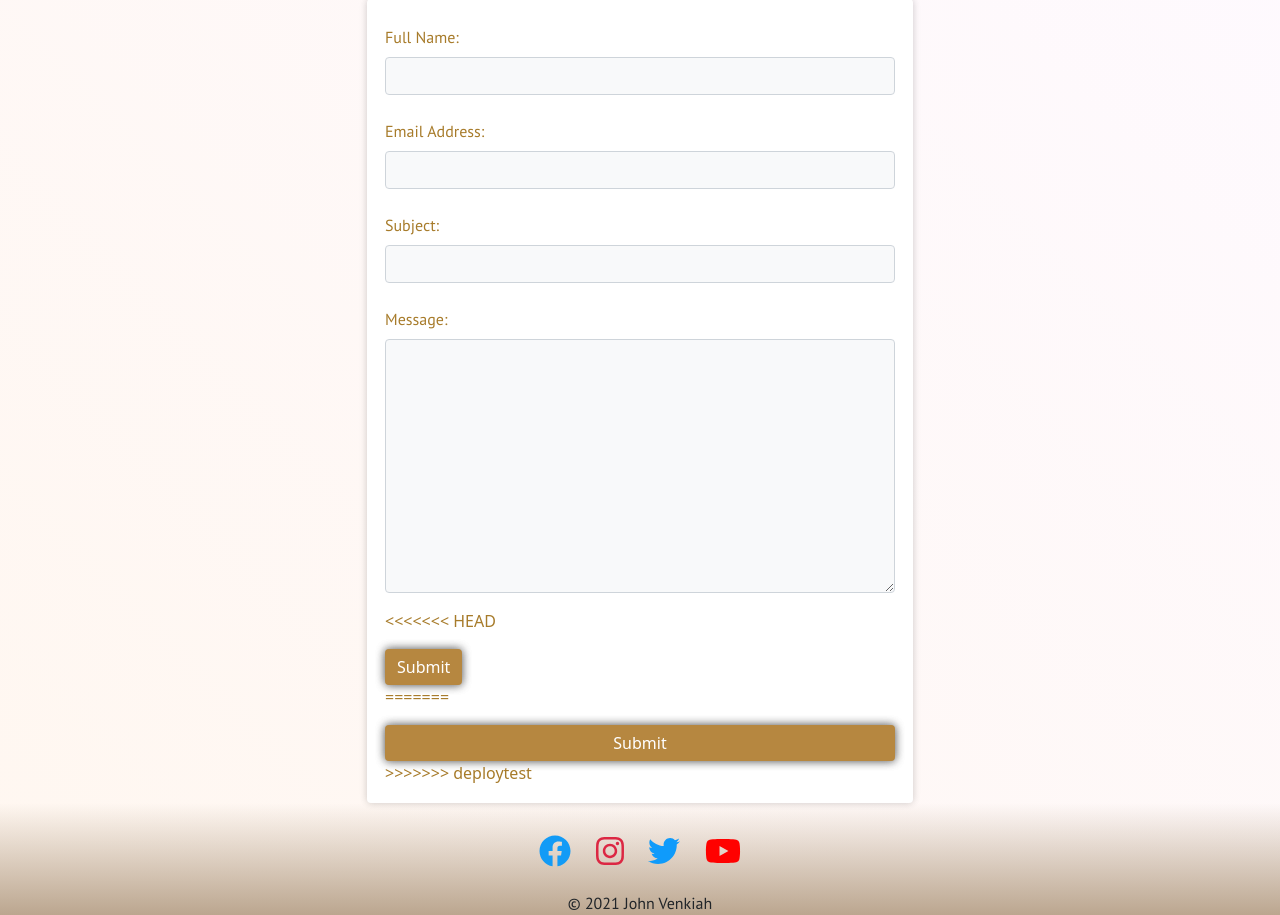
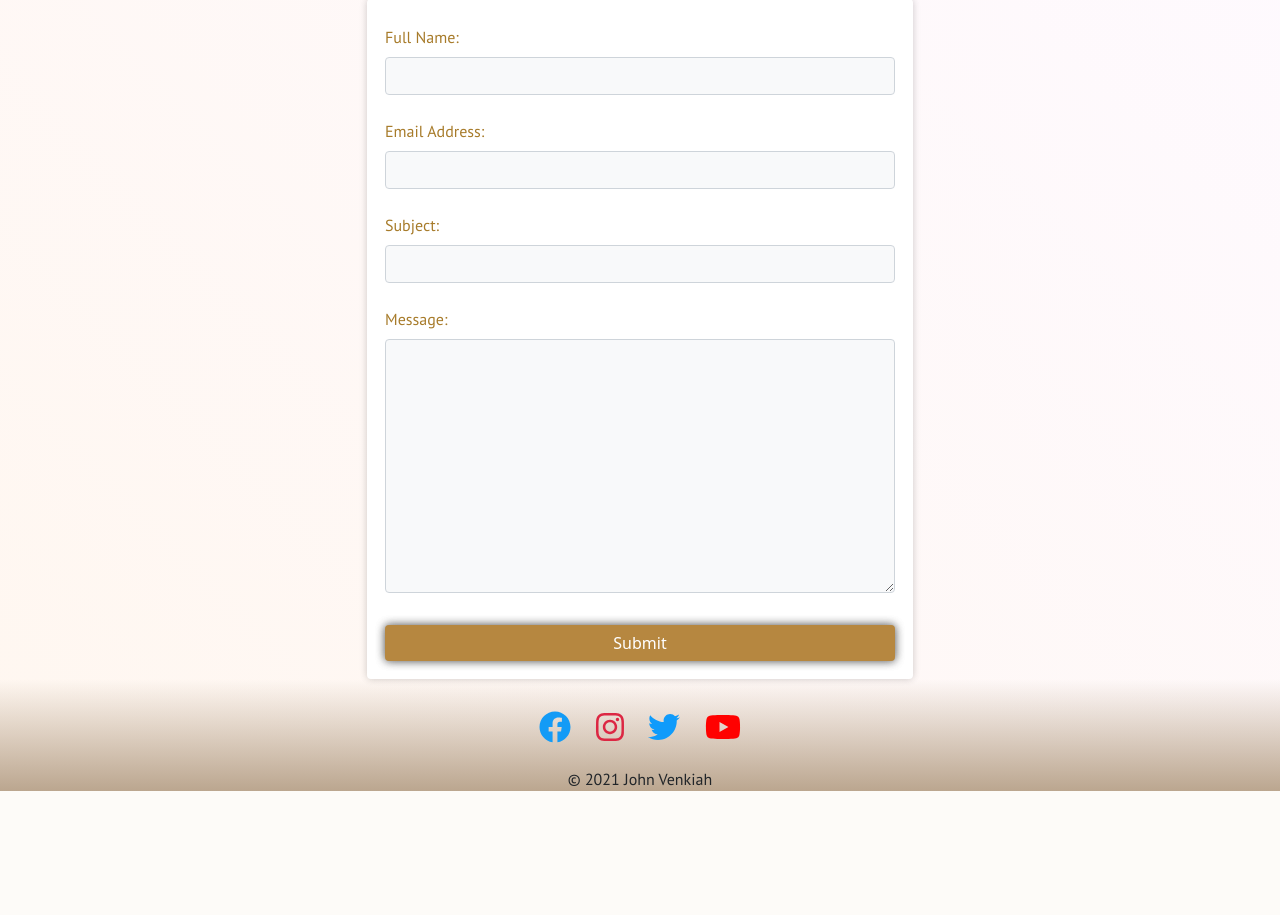
Before and after one commit to johnvenkiah/CI_PP4_John_Venkiah, a Django app: page /contact/ in a window 1280 px wide. Shown: the part 182-1097 px from the top of the page. After the commit the page ends 973 px from the top, so only its background shows below. Run offline with Django 3.2, Linux system fonts and the light colour scheme; some web fonts are replaced.

```diff
--- a/static/css/style.css
+++ b/static/css/style.css
@@ -498,6 +498,8 @@ top: 1px;
 
 .save-share-link {
     font-size: .6rem;
+    border: 1px solid rgb(141, 96, 0);
+    box-shadow: none;
 }
 
 .bg-creme {
@@ -561,7 +563,7 @@ margin-top: 18%;
 font-size: 3rem;
 }
 
-.hide-sold label[for="id_sold"], .hide-sold label[for="id_sold"] #id_sold {
+.hide-sold label[for="id_sold"], .hide-sold label[for="id_sold"], #id_sold {
     display: none;
 }
 
--- a/templates/contact/contact.html
+++ b/templates/contact/contact.html
@@ -8,13 +8,9 @@
                     <form class="post-ad-form" method="POST">
                         {% csrf_token %}
                         {{ form.as_p }}
-<<<<<<< HEAD
-                        <button class="btn btn-main mt-3" type="submit">Submit</button>
-=======
                         <div class="d-grid">
                             <button class="btn btn-main mt-3" type="submit">Submit</button>
                         </div>
->>>>>>> deploytest
                     </form>
                 </div>
             </div>
```
Also changed, not shown: db.sqlite3, media/Screenshot_2021-11-09_at_21.28.03.png (added).
